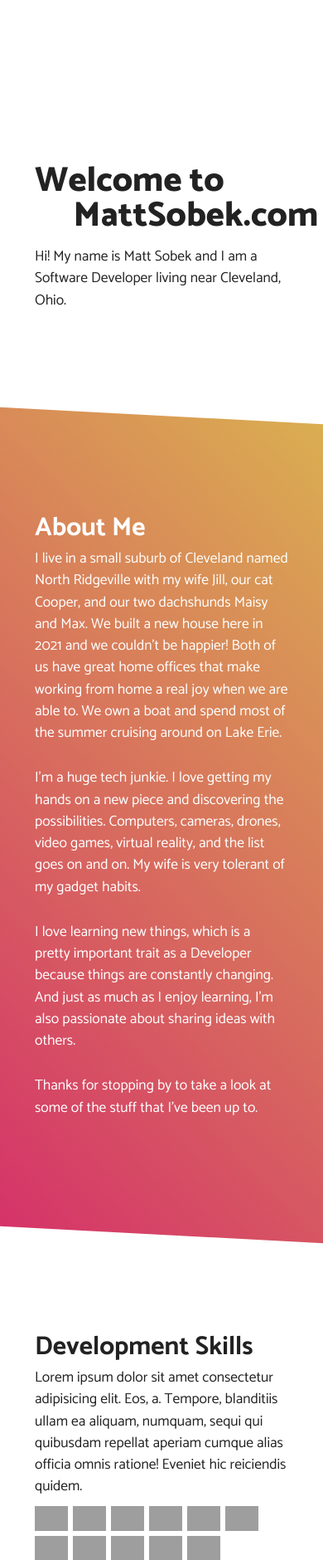
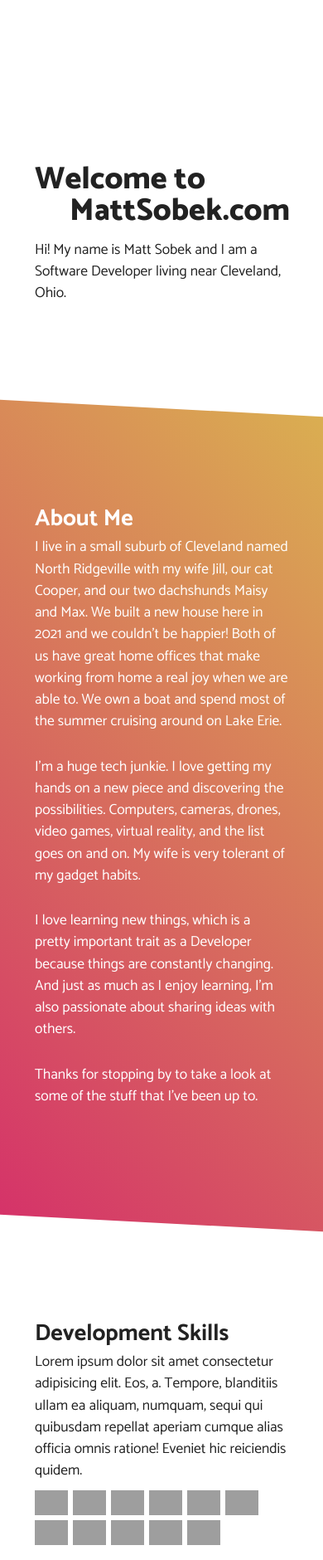
Before and after one commit to SobesMS/mattsobek-dot-com, a PHP site: page / in a window 390 px wide. Shown: the part 180-2060 px from the top of the page at 83% size. Run offline with PHP 8.4, Linux system fonts and the light colour scheme; grey boxes are pictures that could not be loaded.

Commit message:
fixing things

```diff
--- a/styles/style.css
+++ b/styles/style.css
@@ -231,12 +231,6 @@ nav .social a:hover > svg {
     line-height: 1;
 }
 
-@media screen and (max-width: 600px) {
-    .site-title {
-        font-size: 3rem;
-    }
-}
-
 /* Global */
 section {
     padding-block: 8rem;
@@ -244,6 +238,15 @@ section {
 
 .section-title {
     font-size: 2.25rem;
+}
+
+@media screen and (max-width: 600px) {
+    .site-title {
+        font-size: 2.7rem;
+    }
+    .section-title {
+        font-size: 2rem;
+    }
 }
 
 /* About Me formatting */
@@ -326,8 +329,8 @@ section {
 .item-screenshot {
     width: 230px;
     height: auto;
-    /* -webkit-mask-image: linear-gradient(to top, transparent 10%, black 70%);
-    mask-image: linear-gradient(to top, transparent 10%, black 70%); */
+    -webkit-mask-image: linear-gradient(to top, transparent 10%, black 70%);
+    mask-image: linear-gradient(to top, transparent 10%, black 70%);
 }
 
 .portfolio-links {
```
